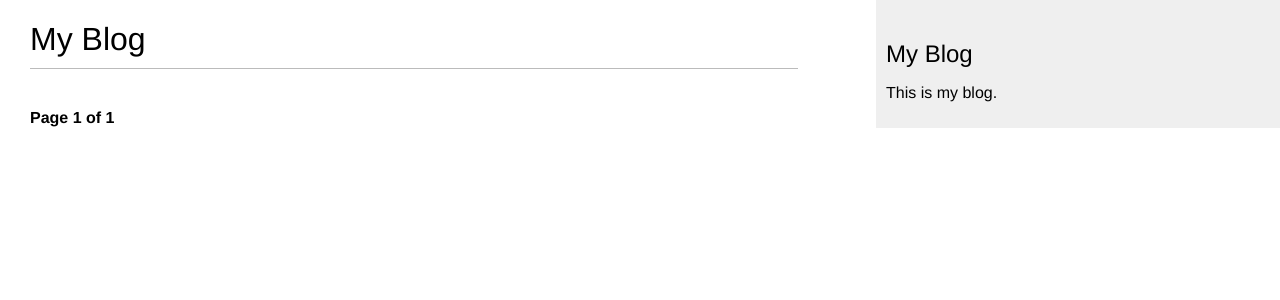
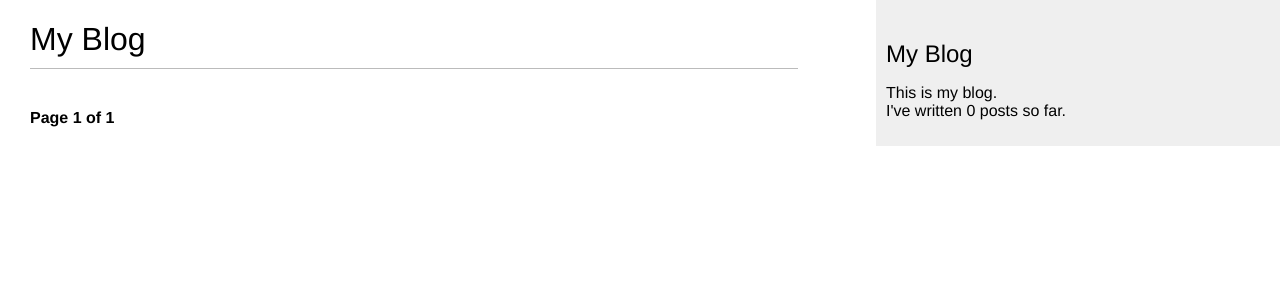
Before and after one commit to Lee816/django_catalog, a Django app: page /blog/ in a window 1280 px wide. Shown: the top 300 px of the page. Run offline with Django 4.2, Linux system fonts and the light colour scheme; data that the repository does not hold is empty; parts of the project's set-up code (start-up, migrations or seed data) failed here and were passed over.

Commit message:
커스텀 템플릿 태그 생성 및 오타 수정

```diff
--- a/blog/templates/blog/base.html
+++ b/blog/templates/blog/base.html
@@ -1,4 +1,5 @@
 {% load static %}
+{% load blog_tags %}
 
 <!DOCTYPE html>
 <html lang="en">
@@ -16,7 +17,10 @@
     </div>
     <div id="sidebar">
         <h2>My Blog</h2>
-        <p>This is my blog.</p>
+        <p>
+            This is my blog. <br>
+            I've written {% total_posts %} posts so far.
+        </p>
     </div>
 </body>
 </html>
--- /dev/null
+++ b/blog/templatetags/blog_tags.py
@@ -0,0 +1,9 @@
+from django import template
+from ..models import Post
+
+register = template.Library()
+
+
+@register.simple_tag
+def total_posts():
+    return Post.published.count()
```
Also changed, not shown: blog/tamplatetags/blog_tag.py (deleted), blog/templatetags/__init__.py (added).
